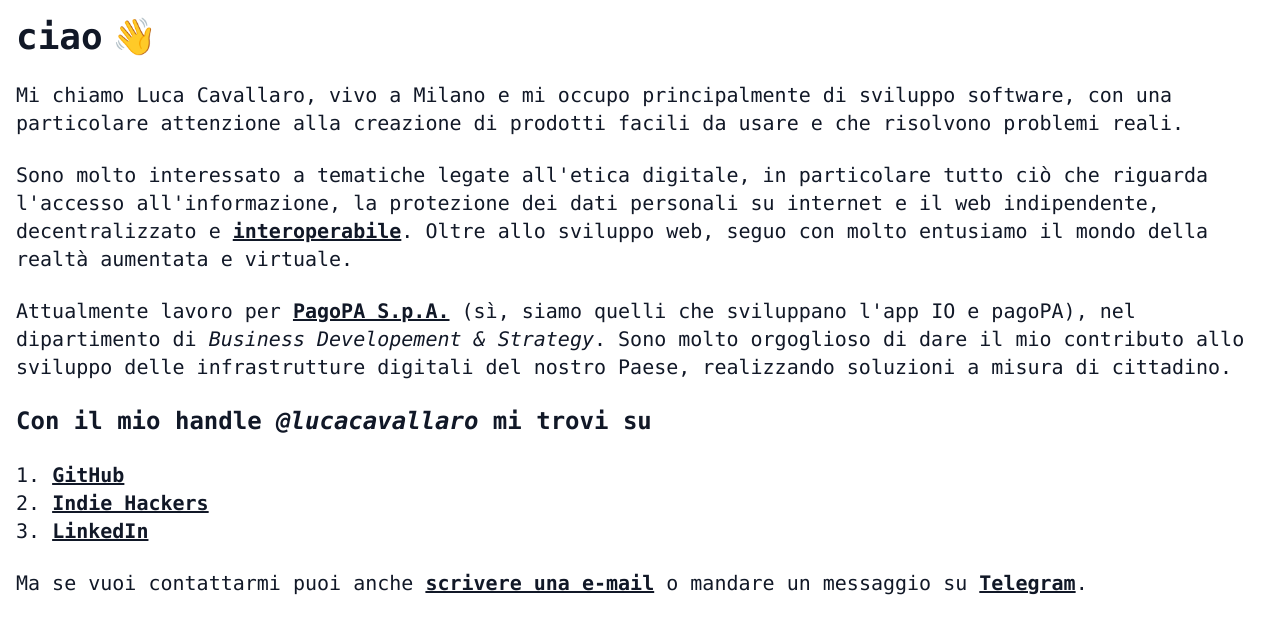
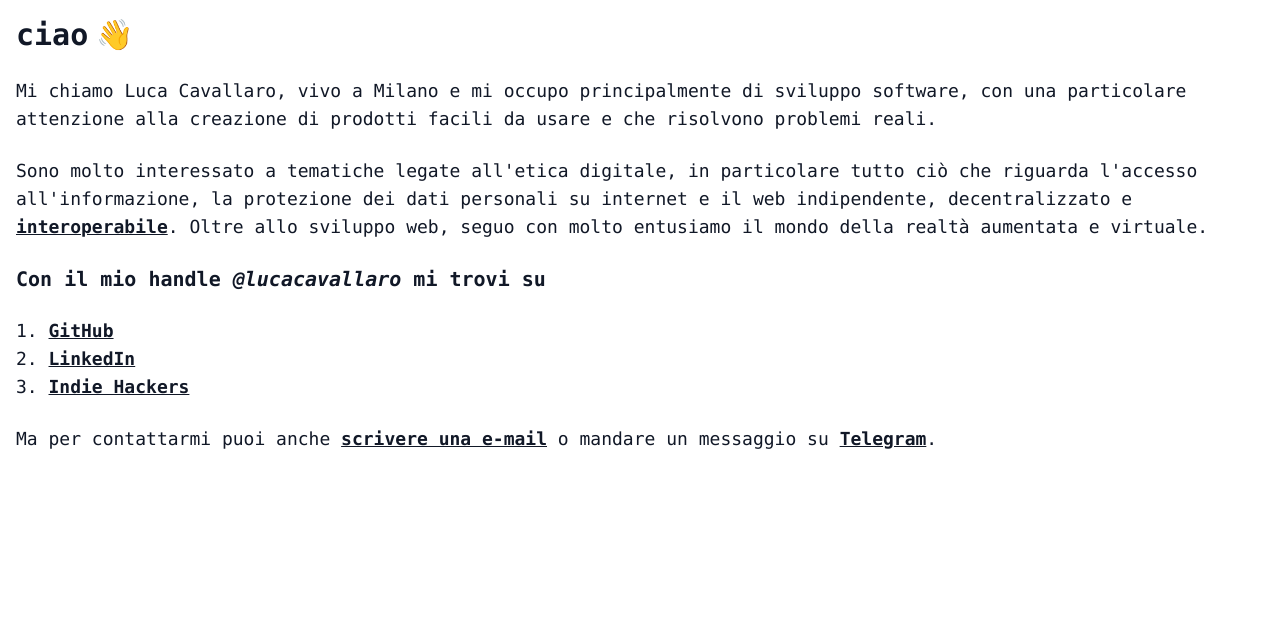
Before and after one commit to lucacavallaro/lucacavallaro.github.io, a website built with Vite: page index.html in a window 1280 px wide. Built offline with nearby package versions, Linux system fonts and the light colour scheme.

Commit message:
change copy

```diff
--- a/index.html
+++ b/index.html
@@ -14,7 +14,7 @@
   <body>
     <div class="container mx-auto p-4">
       <main class="h-card about-me">
-        <span class="text-4xl font-bold"
+        <span class="text-3xl font-bold"
           >ciao<span class="font-sans"> 👋</span></span
         >
         <p>
@@ -36,21 +36,7 @@
           >. Oltre allo sviluppo web, seguo con molto entusiamo il mondo della
           realtà aumentata e virtuale.
         </p>
-        <p>
-          Attualmente lavoro per
-          <a
-            class="p-org h-card"
-            href="https://www.pagopa.it/it/societa/chi-siamo/"
-            target="_blank"
-            rel="noopener"
-            >PagoPA S.p.A.</a
-          >
-          (sì, siamo quelli che sviluppano l'app IO e pagoPA), nel dipartimento
-          di <i>Business Developement & Strategy</i>. Sono molto orgoglioso di
-          dare il mio contributo allo sviluppo delle infrastrutture digitali del
-          nostro Paese, realizzando soluzioni a misura di cittadino.
-        </p>
-        <h2 class="font-bold text-2xl">
+        <h2 class="font-bold text-xl" name="contatti">
           Con il mio handle <span class="italic">@lucacavallaro</span> mi trovi
           su
         </h2>
@@ -65,23 +51,23 @@
           </li>
           <li>
             <a
+              href="https://linkedin.com/in/lucacavallaro"
+              target="_blank"
+              rel="noopener noreferrer"
+              >LinkedIn</a
+            >
+          </li>
+          <li>
+            <a
               href="https://www.indiehackers.com/lucacavallaro"
               target="_blank"
               rel="noopener noreferrer"
               >Indie Hackers</a
             >
           </li>
-          <li>
-            <a
-              href="https://linkedin.com/in/lucacavallaro"
-              target="_blank"
-              rel="noopener noreferrer"
-              >LinkedIn</a
-            >
-          </li>
         </ol>
         <p>
-          Ma se vuoi contattarmi puoi anche
+          Ma per contattarmi puoi anche
           <a
             class="u-email"
             href="mailto:luca.cavallaro@posteo.net"
--- a/style.css
+++ b/style.css
@@ -8,7 +8,7 @@
 
 @layer components {
   .about-me {
-    @apply font-mono text-xl text-gray-900 dark:text-gray-50 flex flex-col space-y-6;
+    @apply font-mono text-lg text-gray-900 dark:text-gray-50 flex flex-col space-y-6;
   }
   .about-me a {
     @apply font-mono font-bold underline;
```
